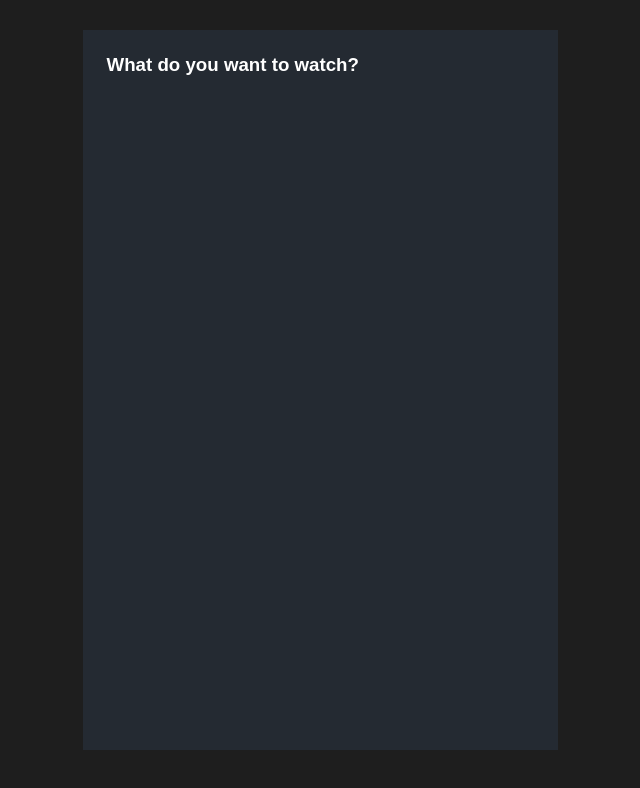
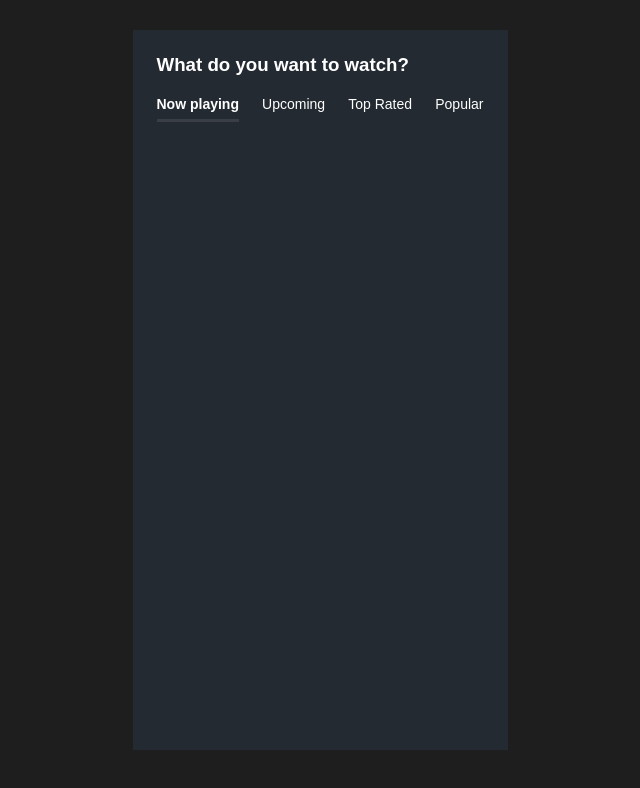
Before and after one commit to ammarmoha37/movie-app, an Angular app: page / in a window 1280 px wide. Shown: the top 788 px of the page, without its empty margins (320-960 px from the left). Built offline with nearby package versions, Linux system fonts and the light colour scheme.

Commit message:
toggle tabs

```diff
--- a/src/app/components/home/home.component.css
+++ b/src/app/components/home/home.component.css
@@ -1,7 +1,27 @@
 .container {
-  width: 475px;
+  width: 375px;
   height: 90vh;
   background-color: #242A32;
   margin: 30px auto;
   padding: 24px ;
 }
+
+.container-movies {
+  padding: 20px 0;
+}
+ul {
+  display: flex;
+  justify-content: space-between;
+  font-size: 14px;
+  font-weight: 200;
+  list-style: none;
+}
+
+li {
+  padding-bottom: 7px;
+}
+
+li.active {
+  font-weight: 600;
+  border-bottom: 3px solid #3A3F47;
+}
--- a/src/app/components/home/home.component.html
+++ b/src/app/components/home/home.component.html
@@ -1,4 +1,23 @@
 <div class="container">
   <h3>What do you want to watch?</h3>
-
+  <div class="container-movies">
+      <ul>
+        <li
+          (click)="setActive('Now playing')"
+          [class.active]="activeItem === 'Now playing'"
+        >Now playing</li>
+        <li
+          (click)="setActive('Upcoming')"
+          [class.active]="activeItem === 'Upcoming'"
+        >Upcoming</li>
+        <li
+          (click)="setActive('Top Rated')"
+          [class.active]="activeItem === 'Top Rated'"
+        >Top Rated</li>
+        <li
+          (click)="setActive('Popular')"
+          [class.active]="activeItem === 'Popular'"
+        >Popular</li>
+      </ul>
+  </div>
 </div>
--- a/src/app/components/home/home.component.ts
+++ b/src/app/components/home/home.component.ts
@@ -6,5 +6,9 @@ import { Component } from '@angular/core';
   styleUrl: './home.component.css'
 })
 export class HomeComponent {
+  activeItem: string = 'Now playing';
 
+  setActive(itemName) {
+    this.activeItem = itemName;
+  }
 }
```
